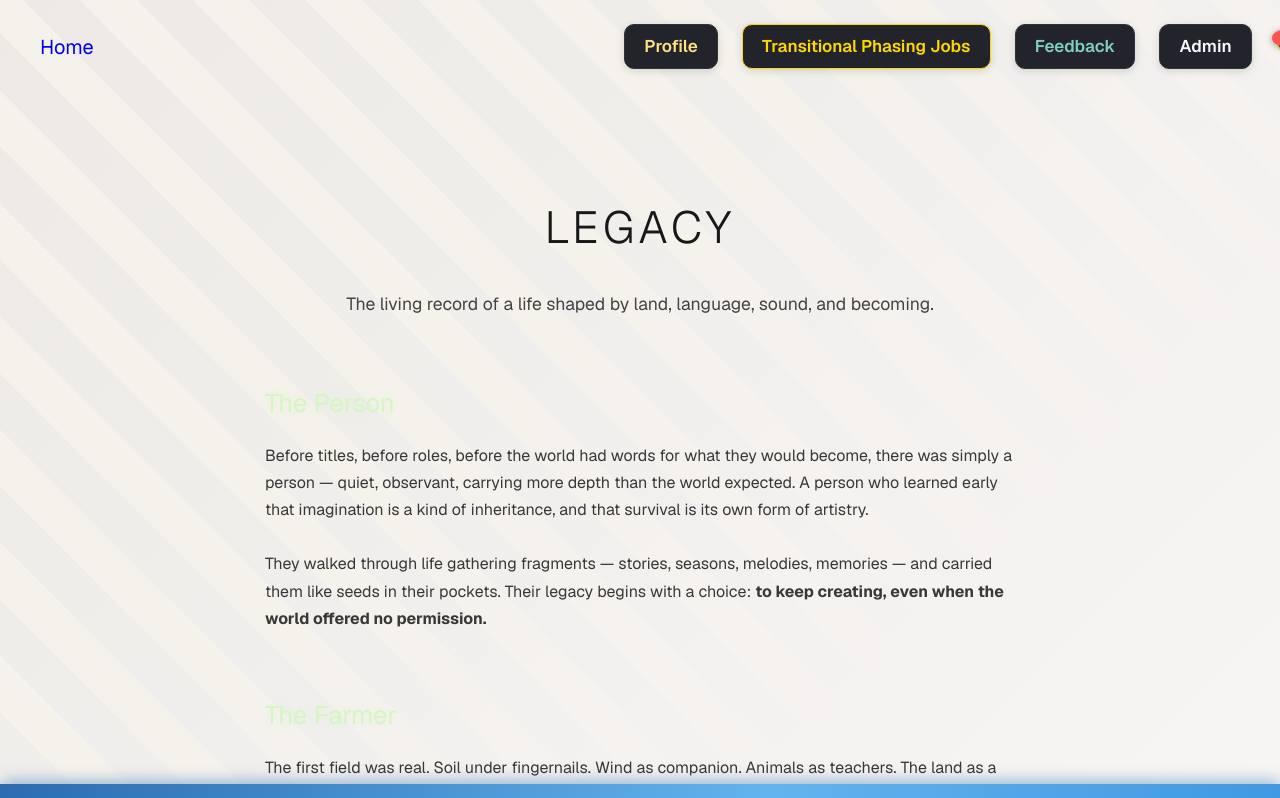
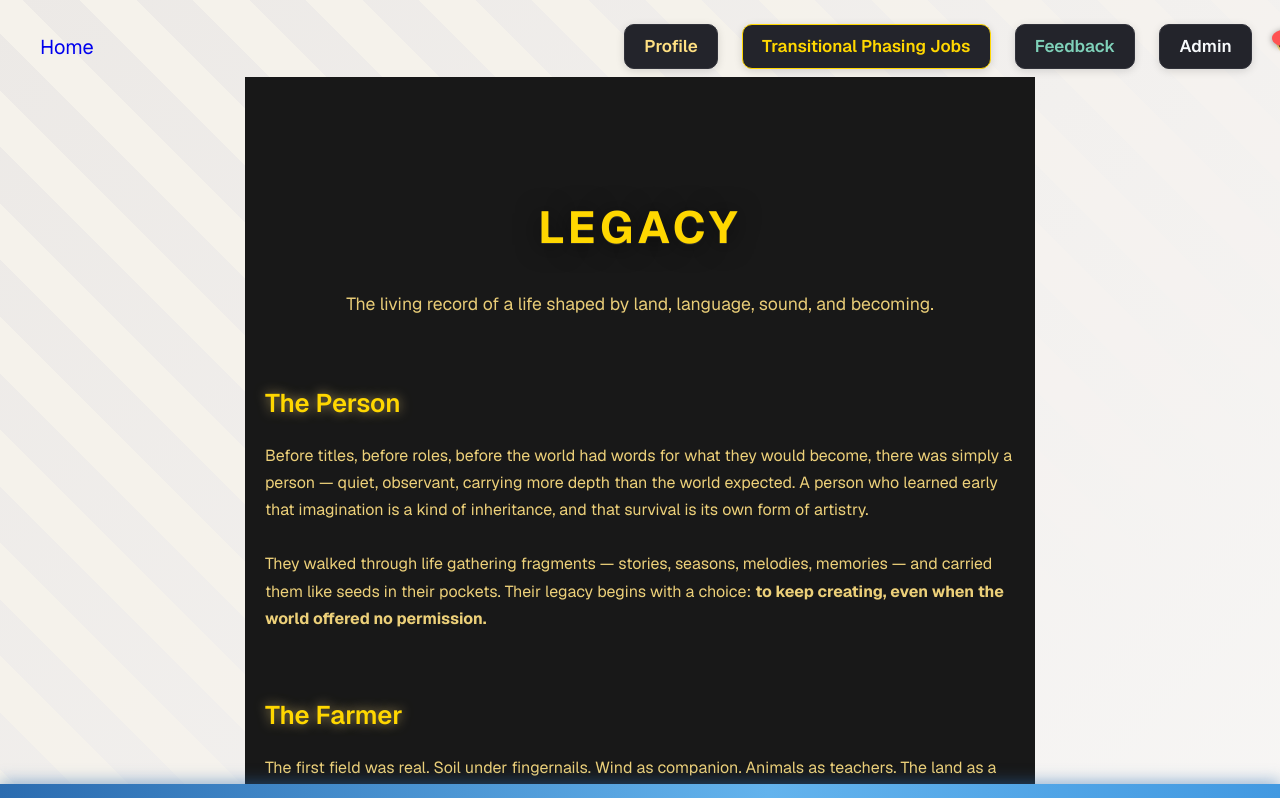
Before and after one commit to Shellzonit/auralis-sanctuary-, a Next.js app: page /legacy in a window 1280 px wide. Shown: the top 798 px of the page. Built offline with nearby package versions, Linux system fonts and the light colour scheme.

Commit message:
Make legacy page black and gold theme

```diff
--- a/app/legacy/legacy.css
+++ b/app/legacy/legacy.css
@@ -2,7 +2,8 @@
   max-width: 750px;
   margin: 0 auto;
   padding: 80px 20px;
-  color: #181818;
+  color: #ffe082;
+  background: #181818;
   animation: fadeIn 1.2s ease;
 }
 /* End of file */
@@ -10,17 +11,20 @@
 .legacy-title {
   font-size: 2.8rem;
   letter-spacing: 0.1em;
-  font-weight: 300;
+  font-weight: 700;
   text-align: center;
   margin-bottom: 20px;
   text-transform: uppercase;
+  color: #ffd700;
+  text-shadow: 0 2px 24px #000a, 0 1px 0 #fff2;
 }
 
 .legacy-intro {
   text-align: center;
   font-size: 1.1rem;
-  opacity: 0.8;
+  opacity: 0.9;
   margin-bottom: 60px;
+  color: #ffe082;
 }
 
 .legacy-section {
@@ -29,22 +33,24 @@
 
 .section-title {
   font-size: 1.6rem;
-  font-weight: 400;
+  font-weight: 600;
   margin-bottom: 15px;
-  color: #d6f5c3; /* soft green glow for legacy */
-  text-shadow: 0 0 12px rgba(180, 255, 180, 0.25);
+  color: #ffd700;
+  text-shadow: 0 0 12px #ffe08299;
 }
 
 .section-text {
   font-size: 1rem;
   line-height: 1.7;
-  opacity: 0.85;
+  opacity: 0.92;
+  color: #ffe082;
 }
 
 .closing-note {
   text-align: center;
   font-size: 1rem;
-  opacity: 0.7;
+  opacity: 0.8;
   margin-top: 40px;
   letter-spacing: 0.03em;
+  color: #ffd700;
 }
```
